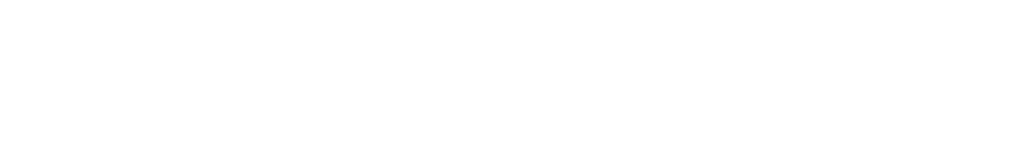
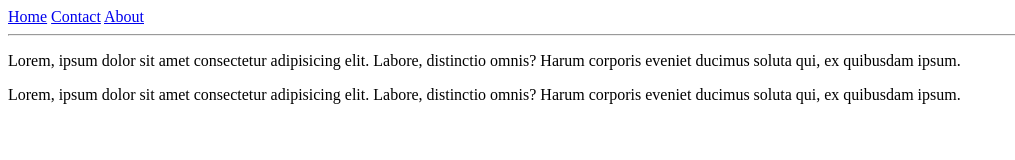
Before and after one commit to naimur-234964/class, a plain HTML site: page index.html in a window 1280 px wide. Shown: the whole page, without its empty margins (0-1015 px from the left). Drawn offline with Linux system fonts and the light colour scheme.

Commit message:
some html written

```diff
--- a/index.html
+++ b/index.html
@@ -3,6 +3,12 @@
     <title>CSS - Class 10</title>
 </head>
 <body>
+    <a href="#">Home</a>
+    <a href="#">Contact</a>
+    <a href="#">About</a>
+    <hr>
 
+    <p>Lorem, ipsum dolor sit amet consectetur adipisicing elit. Labore, distinctio omnis? Harum corporis eveniet ducimus soluta qui, ex quibusdam ipsum.</p>
+    <p>Lorem, ipsum dolor sit amet consectetur adipisicing elit. Labore, distinctio omnis? Harum corporis eveniet ducimus soluta qui, ex quibusdam ipsum.</p>
 </body>
 </html>
```
